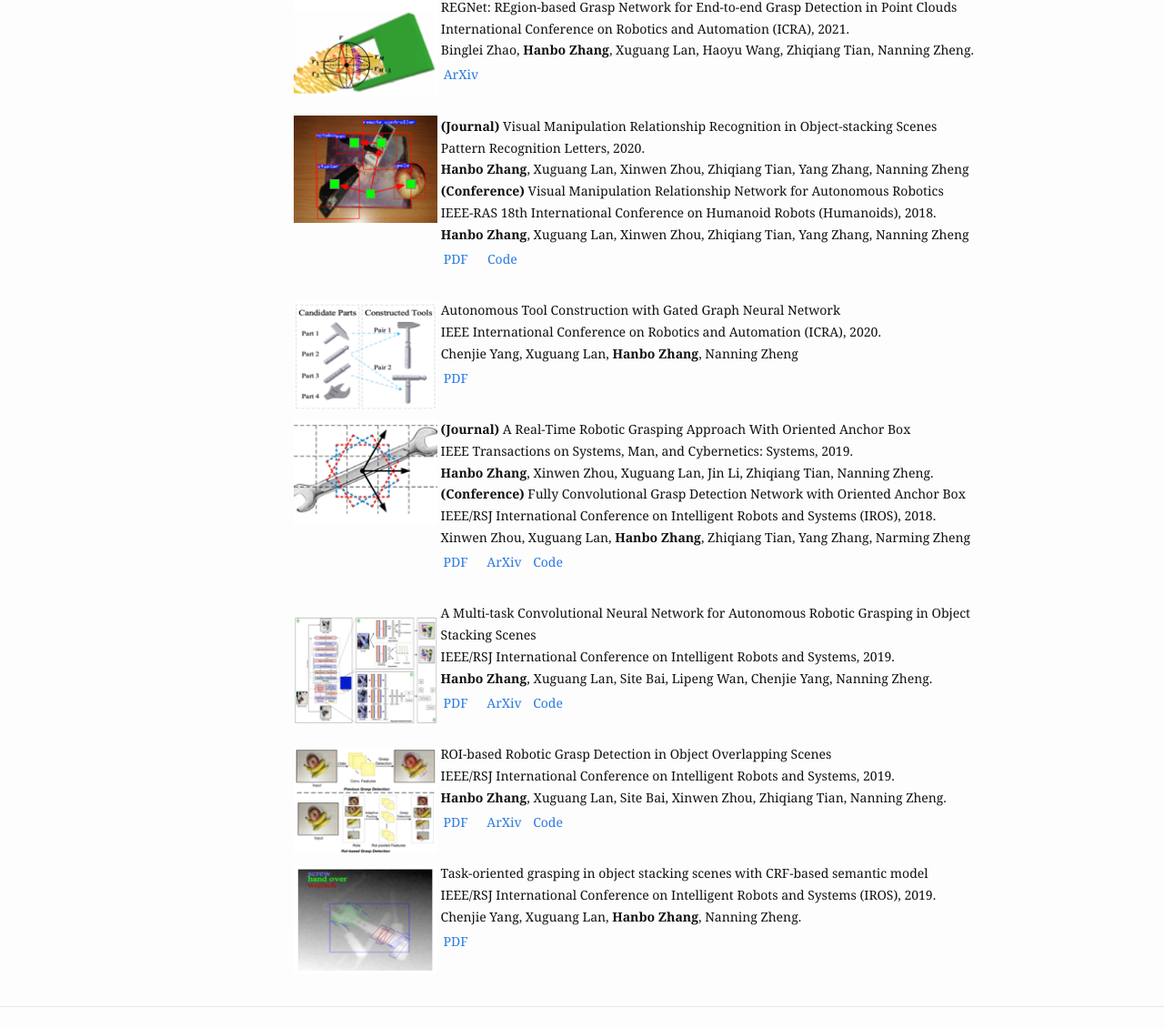
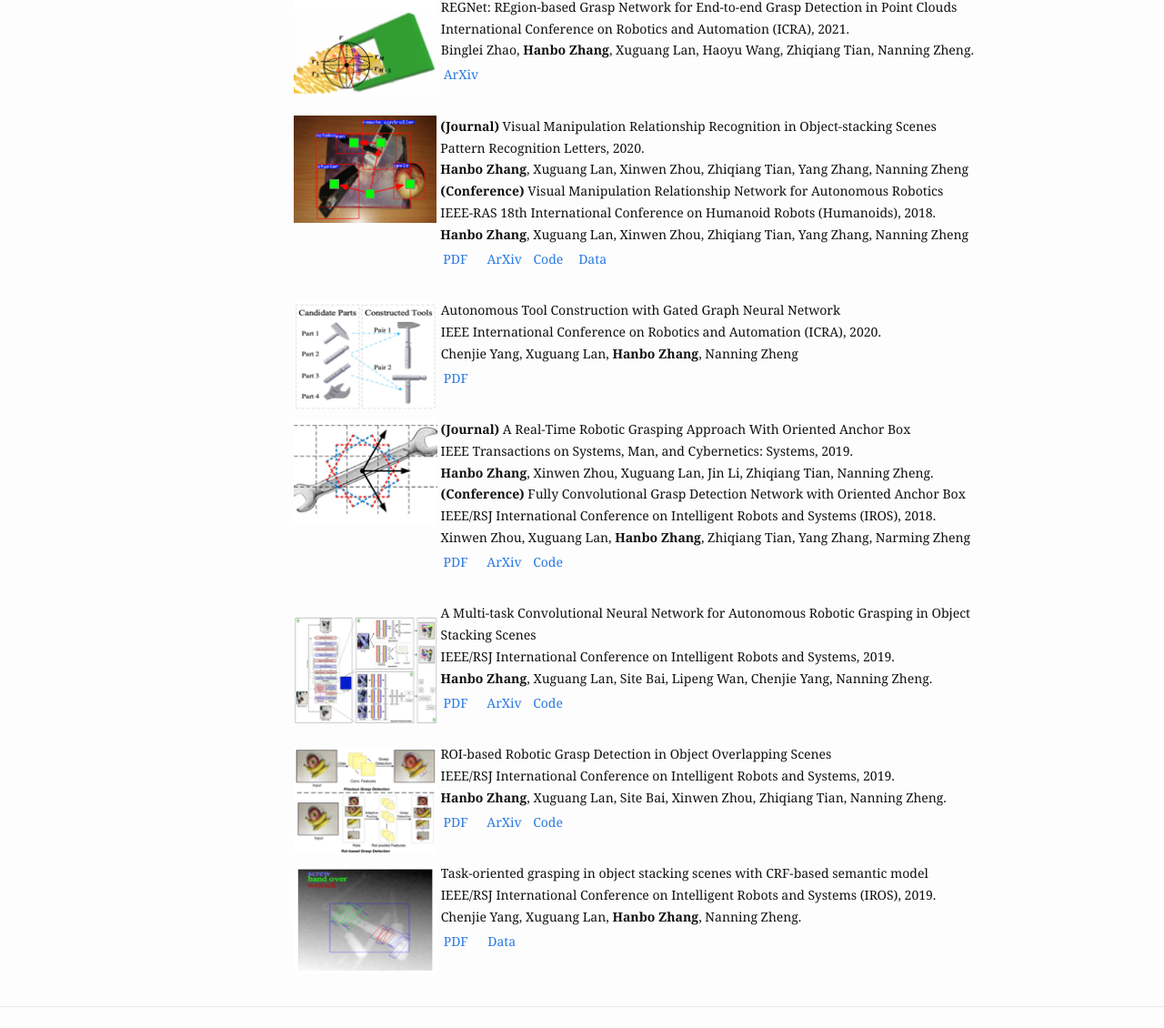
Before and after one commit to ZhangHanbo/zhanghanbo.github.io, a Jekyll site: the page built from publication.md, in a window 1280 px wide. Shown: the part 580-1710 px from the top of the page at 91% size. Built offline with Jekyll 4.4.1, drawn with Linux system fonts in a browser that asks for light colours.

Commit message:
update publications

```diff
--- a/publication.md
+++ b/publication.md
@@ -112,9 +112,11 @@ IEEE-RAS 18th International Conference on Humanoid Robots (Humanoids), 2018.
 <br />
 <strong>Hanbo Zhang</strong>, Xuguang Lan, Xinwen Zhou, Zhiqiang Tian, Yang Zhang, Nanning Zheng
 
-<table width= "100" >
+<table width= "200" >
 <td width= "50" ><a href="https://www.sciencedirect.com/science/article/abs/pii/S0167865520303445">PDF</a></td>
+<td width= "50" ><a href="https://arxiv.org/abs/1802.08857">ArXiv</a></td>
 <td width= "50" ><a href="https://github.com/ZhangHanbo/Visual-Manipulation-Relationship-Network-Pytorch">Code</a></td>
+<td width= "50" ><a href="https://www.dropbox.com/s/ff0f4bqw4s1pxa2/VMRD%20V2%20fixed.tar.gz?dl=0">Data</a></td>
 </table>
 
 <br />
@@ -233,8 +235,9 @@ IEEE/RSJ International Conference on Intelligent Robots and Systems (IROS), 2019
 Chenjie Yang, Xuguang Lan, <strong>Hanbo Zhang</strong>, Nanning Zheng.
 <br />
 
-<table width= "150" >
+<table width= "100" >
 <td width= "50" ><a href="https://ieeexplore.ieee.org/abstract/document/8967992">PDF</a></td>
+<td width= "50" ><a href="https://www.dropbox.com/sh/ki4c5gokmzto6z1/AAAlWaKSJncq30RIjdYr6ezaa?dl=0">Data</a></td>
 </table>
 
 <br />
```
